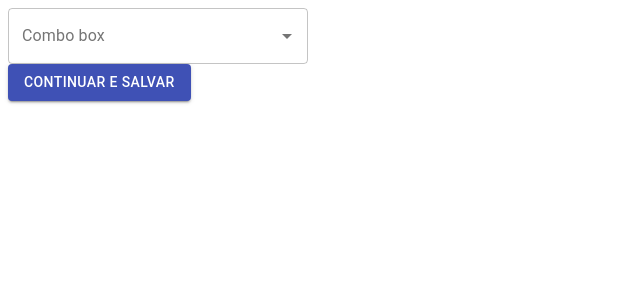
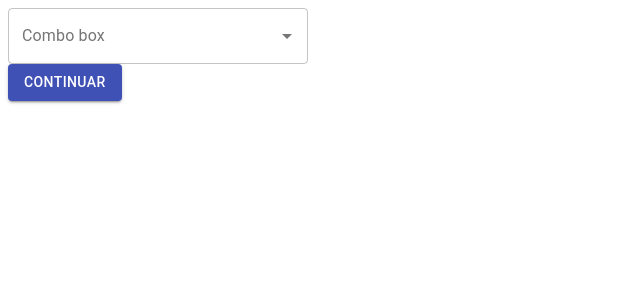
Before and after one commit to ubialimv/forms-autocompleteMUI, a React (Create React App) app: page / in a window 1280 px wide. Shown: the top 300 px of the page, without its empty margins (0-640 px from the left). Built offline with nearby package versions, Linux system fonts and the light colour scheme.

Commit message:
feat(core): teste 20
estou fazendo o teste 20

```diff
--- a/src/MyRHFForm.js
+++ b/src/MyRHFForm.js
@@ -17,7 +17,7 @@ const MyRHFForm = () => {
       <form onSubmit={methods.handleSubmit(onSubmit)}>
         <MyFormRHF />
         <Button variant="contained" color="primary" type="submit">
-          CONTINUAR E SALVAR
+          CONTINUAR
         </Button>
       </form>
     </FormContext>
```
